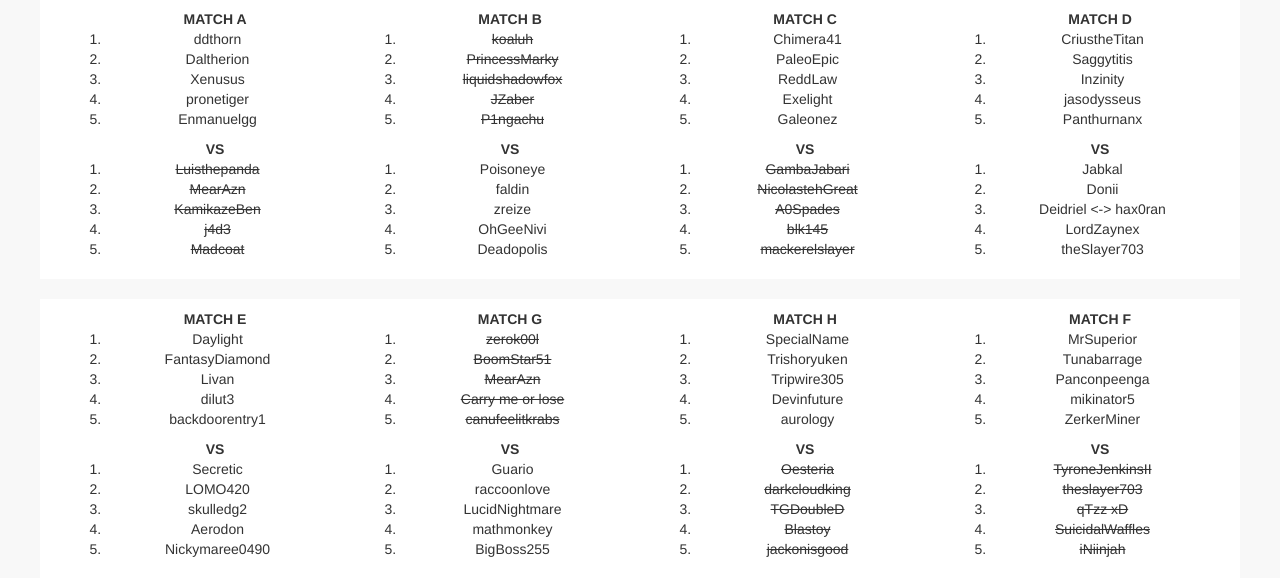
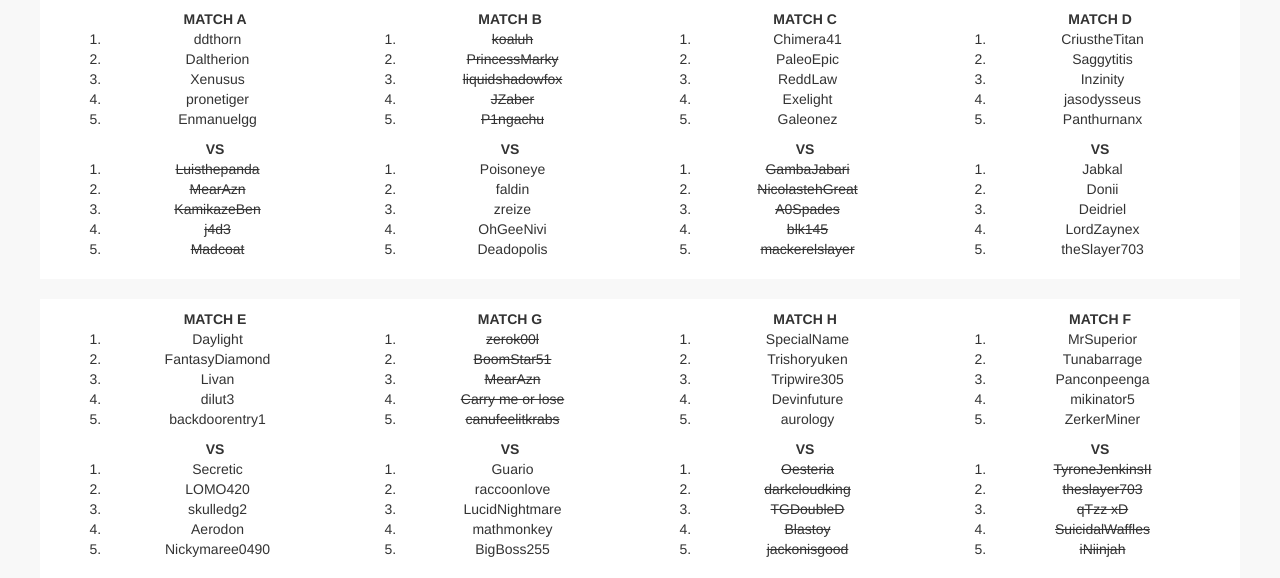
Before and after one commit to gioperalto/panthers-rift, a PHP site: page / in a window 1280 px wide. Shown: the part 1713-2291 px from the top of the page. Run offline with PHP 8.4, Linux system fonts and the light colour scheme; data that the repository does not hold is empty; a stand-in replaces the project's code that opens the database connection.

Commit message:
updated roster

```diff
--- a/index.php
+++ b/index.php
@@ -424,7 +424,7 @@
 
 								<li>Jabkal</li>
 								<li>Donii</li>
-								<li>Deidriel <-> hax0ran</li>
+								<li>Deidriel</li>
 								<li>LordZaynex</li>
 								<li>theSlayer703</li>
 							</ol>
```
